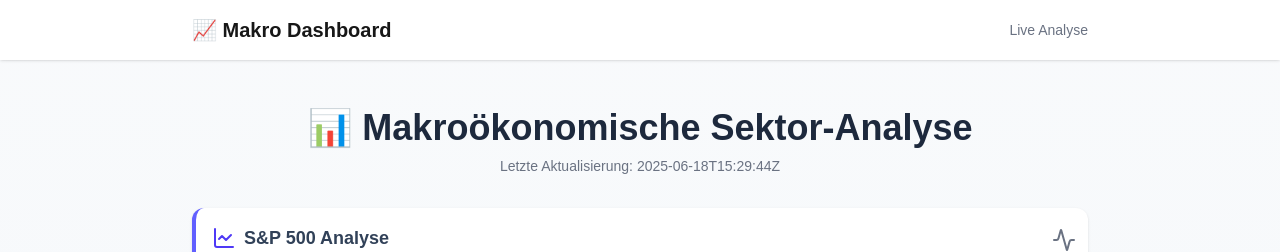
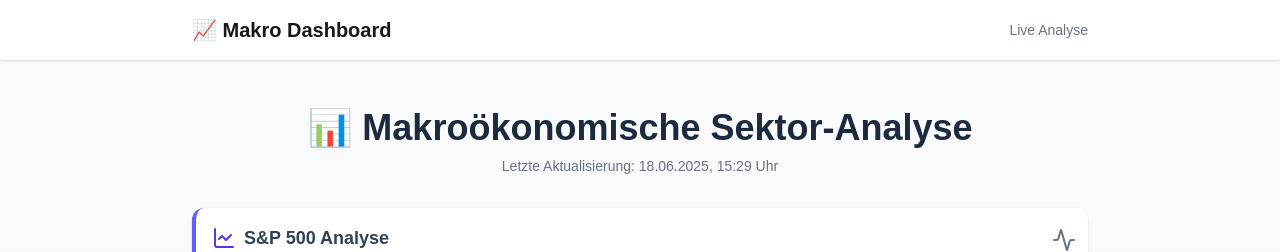
Before and after one commit to bjeschke/finance-app, a Next.js app: page / in a window 1280 px wide. Shown: the top 252 px of the page. Built offline with nearby package versions, Linux system fonts and the light colour scheme.

Commit message:
add Timestamp

```diff
--- /dev/null
+++ b/src/app/components/Timestamp.tsx
@@ -0,0 +1,19 @@
+interface TimestampProps {
+    iso: string;
+}
+
+export default function Timestamp({ iso }: TimestampProps) {
+    const formatted = new Date(iso).toLocaleString('de-DE', {
+        day: '2-digit',
+        month: '2-digit',
+        year: 'numeric',
+        hour: '2-digit',
+        minute: '2-digit',
+    });
+
+    return (
+        <p className="text-center text-sm text-gray-500 mb-8">
+            Letzte Aktualisierung: {formatted} Uhr
+        </p>
+    );
+}
--- a/src/app/page.tsx
+++ b/src/app/page.tsx
@@ -1,8 +1,7 @@
 'use client';
 import { useEffect, useState } from 'react';
 import { BadgePercent, TrendingUp, TrendingDown, Activity, Newspaper, LineChart } from 'lucide-react';
-import Header from "@/app/components/Header";
-import Footer from "@/app/components/Footer";
+import Timestamp from "@/app/components/Timestamp";
 
 interface StockItem {
   ticker: string;
@@ -57,7 +56,7 @@ export default function Home() {
           </h1>
           {timestamp && (
               <p className="text-center text-sm text-gray-500 mb-8">
-                Letzte Aktualisierung: {timestamp}
+                {timestamp && <Timestamp iso={timestamp} />}
               </p>
           )}
 
```
